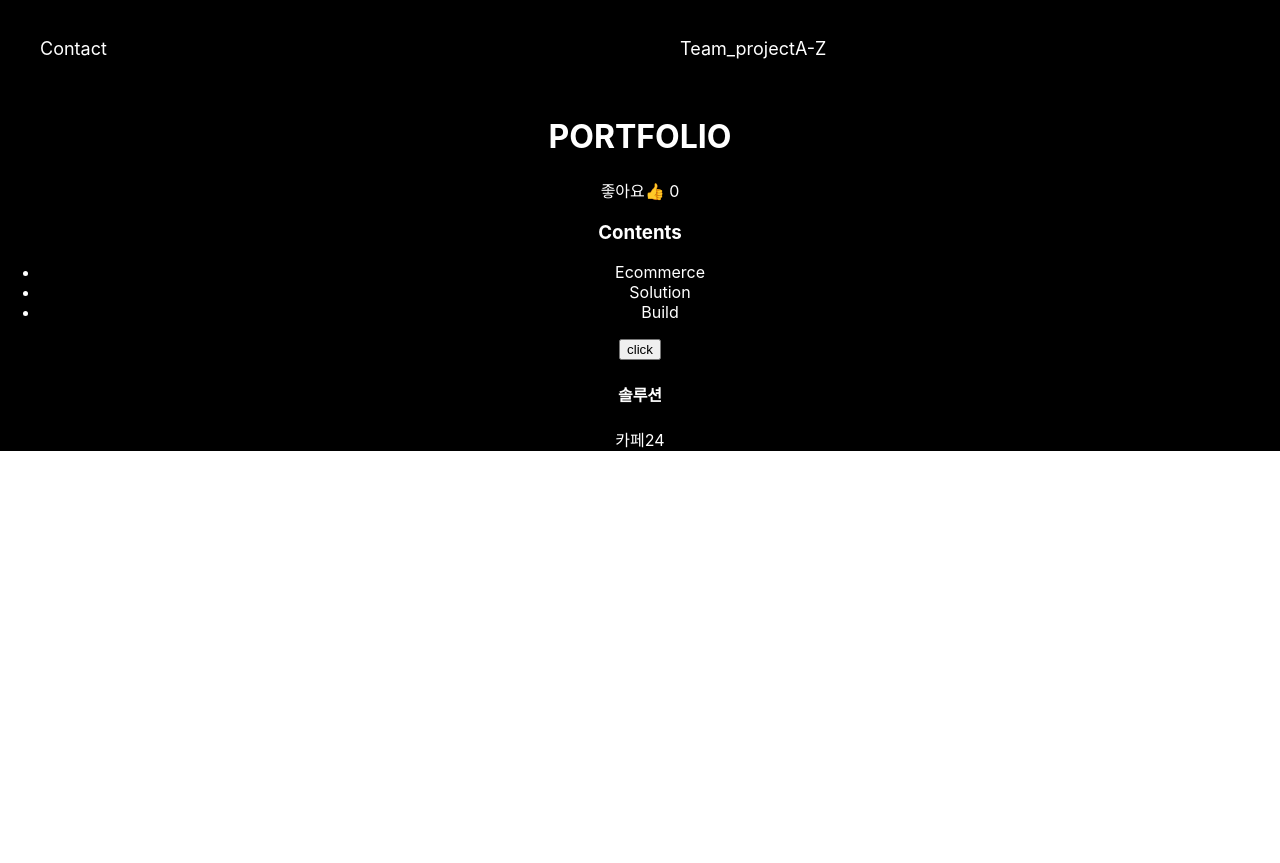
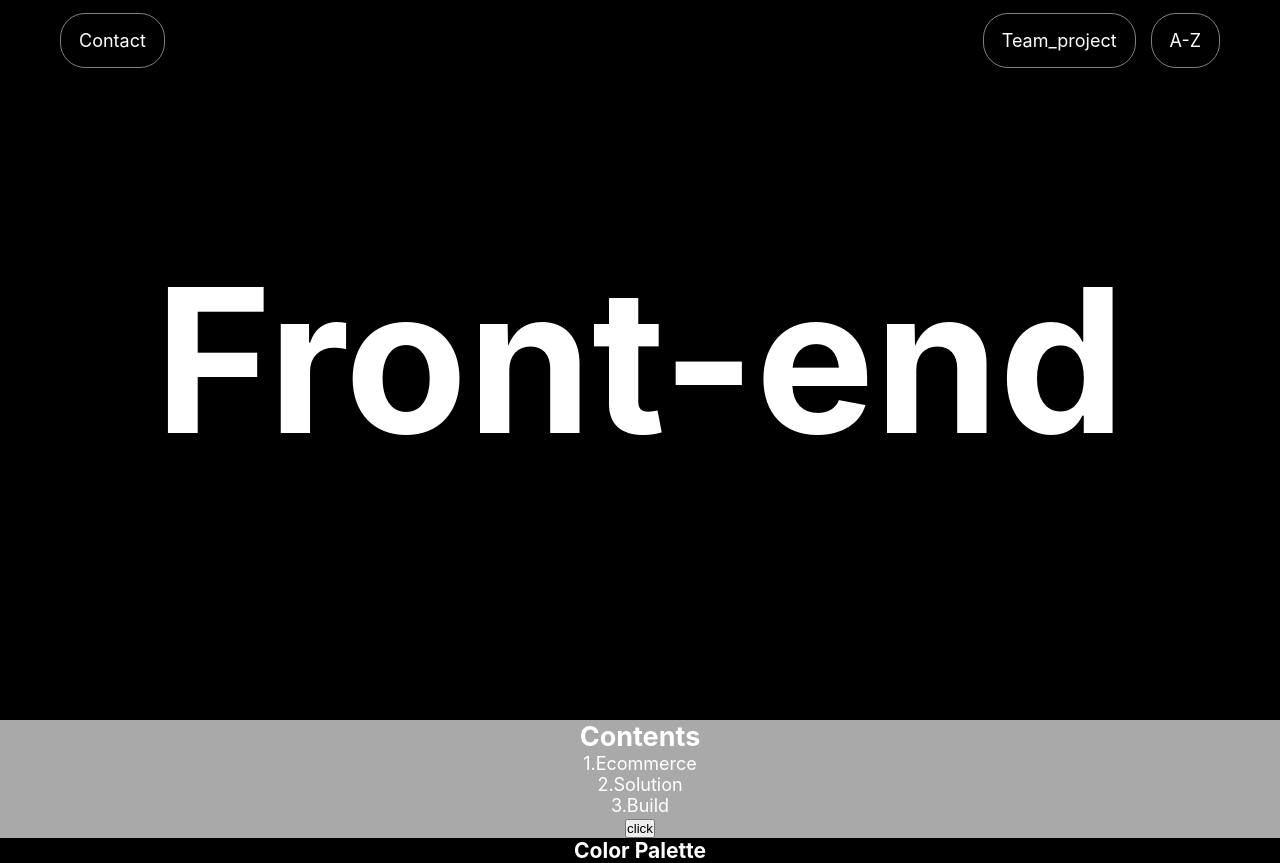
Before and after one commit to dust9629/mini_project02, a React (Create React App) app in the folder Downloads/00 git/mini_project24/portfolio/: page / in a window 1280 px wide. Before the commit the page ends 800 px from the top, so only its background shows below. Built offline with nearby package versions, Linux system fonts and the light colour scheme.

Commit message:
modify main css

```diff
--- a/Downloads/00 git/mini_project24/portfolio/src/App.css
+++ b/Downloads/00 git/mini_project24/portfolio/src/App.css
@@ -1,12 +1,27 @@
+* {
+  padding: 0;
+  margin: 0;
+}
+html,
+body {
+  font-size: 62.5%;
+}
 .App {
   text-align: center;
-  background-color: #000;
+  background-color: lightgrey;
   color: #fff;
+  font-size: 1.8rem;
 }
-
 nav {
   width: 100%;
   display: flex;
+  position: fixed;
+  top: 0;
+  left: 0;
+  background-color: rgba(0, 0, 0, 0.3);
+  -webkit-backdrop-filter: blur(3px);
+  backdrop-filter: blur(3px);
+  padding: 1rem 0;
 }
 .nav_wrap {
   width: 100%;
@@ -14,10 +29,85 @@ nav {
   /* background-color: lightblue; */
   display: flex;
   align-items: center;
-  font-size: 18px;
+  font-size: 1.8rem;
+}
+.mo_nav_wrap {
+  display: none;
+  position: absolute;
+  top: 0;
+  left: 0;
+  width: 100%;
+  /* background-color: red; */
+  background-color: rgba(0, 0, 0, 0.7);
+  -webkit-backdrop-filter: blur(10px);
+  backdrop-filter: blur(10px);
+}
+.mo_nav_wrap p {
+  font-size: 2.2rem;
+  cursor: pointer;
+  background-color: red;
+  width: 10rem;
+  padding: 1.6rem 1rem;
+  position: fixed;
+  right: 0;
+  top: 0;
+}
+.mo_nav {
+  list-style: none;
+  width: 100%;
+  height: 100vh;
+  font-size: 4rem;
+  padding: 2rem 0;
+  display: flex;
+  flex-direction: column;
+  align-items: center;
+  justify-content: center;
+}
+
+.nav_wrap.left {
+  padding-left: 6rem;
+}
+.nav_wrap.right {
+  justify-content: flex-end;
+  padding-right: 6rem;
 }
 .nav_wrap li {
   list-style: none;
+  cursor: pointer;
+  padding: 1.6rem 1.8rem;
+  border: 1px solid #ffffff80;
+  border-radius: 2.5rem;
+}
+.nav_wrap.right li + li {
+  margin-left: 1.5rem;
+}
+.section01 {
+  background-color: #000;
+}
+.section01 .main_txt {
+  display: flex;
+  align-items: center;
+  justify-content: center;
+  height: 90vh;
+}
+.section01 h1 {
+  font-size: 20rem;
+}
+
+.section02 {
+  background-color: darkgray;
+}
+
+.section03 {
+  background-color: black;
+}
+@media screen and (max-width: 650px) {
+  nav {
+    display: none;
+  }
+  .mo_nav_wrap {
+    display: block;
+  }
 }
 @keyframes App-logo-spin {
   from {
--- a/Downloads/00 git/mini_project24/portfolio/src/App.js
+++ b/Downloads/00 git/mini_project24/portfolio/src/App.js
@@ -9,6 +9,8 @@ function App() {
   // const [username, setUsername] = useState("");
   // const { isOn, toggle } = useToggle(false);
   let [like, likeCount] = useState(0);
+  let [modal, setModal] = useState(false);
+
   function likeFn(current) {
     likeCount(like++);
   }
@@ -30,6 +32,7 @@ function App() {
       >
         {isOn === true ? "on" : "off"}
       </button> */}
+      {/* 상단 menu */}
       <nav>
         <ul className="nav_wrap left">
           <li>Contact</li>
@@ -39,23 +42,44 @@ function App() {
           <li>A-Z</li>
         </ul>
       </nav>
+      <div className="mo_nav_wrap">
+        <p
+          onClick={() => {
+            setModal(true);
+          }}
+        >
+          menu
+        </p>
+        {modal == true ? <NavMobile /> : null}
+      </div>
 
-      <main className="main">
+      {/* 메인_01 */}
       <div className="section01">
-          <h1>PORTFOLIO</h1>
+        <div className="main_txt">
+          <h1>Front-end</h1>
+        </div>
         <div className="contents"></div>
-          <div className="like">
+        {/* <div className="like">
           좋아요👍
           <span onClick={likeFn}> {like}</span>
-          </div>
+        </div> */}
       </div>
 
+      {/* 메인_02 */}
       <div className="section02">
-          <h3>Contents</h3>
+        <h2>Contents</h2>
         <ul>
-            <li>{title[0]}</li>
+          {/* <li>{title[0]}</li>
           <li>{title[1]}</li>
-            <li>{title[2]}</li>
+          <li>{title[2]}</li> */}
+
+          {title.map(function (a, i) {
+            return (
+              <li key={i}>
+                {i + 1}.{a}
+              </li>
+            );
+          })}
         </ul>
         <button
           onClick={() => {
@@ -66,20 +90,33 @@ function App() {
         >
           click
         </button>
+      </div>
 
-          <Contents></Contents>
+      {/* 메인_03 */}
+      <div className="section03">
+        <h3>Color Palette</h3>
       </div>
-      </main>
     </div>
   );
 
   function Contents() {
+    let [project, setProject] = useState(["카페24", "솔루션"]);
     return (
-      <div className="conts_wrap">
+      <div className="cont_box">
         <h4 className="cont_tit">솔루션</h4>
-        <p>카페24</p>
+        <div>{project[0]}</div>
       </div>
-    )
+    );
+  }
+
+  function NavMobile() {
+    return (
+      <ul className="mo_nav">
+        <li>Contact</li>
+        <li>Team_project</li>
+        <li>A-Z</li>
+      </ul>
+    );
   }
 }
 
```
Lines whose indentation alone changed are shown as unchanged.
